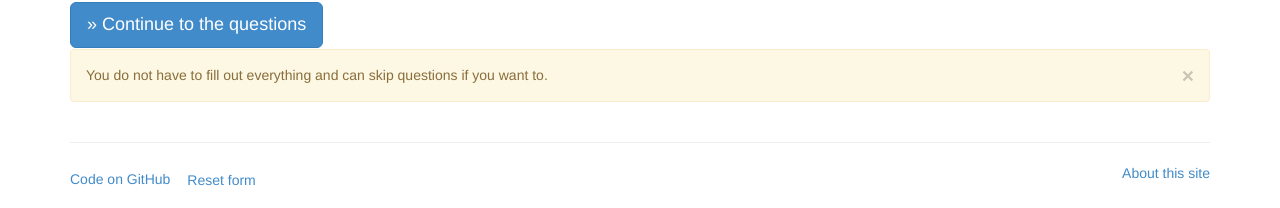
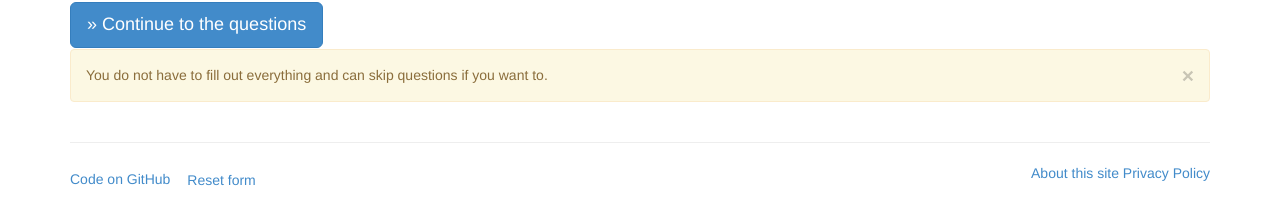
Before and after one commit to okfde/eucopyright, a Jekyll site: the page built from index.html, in a window 1280 px wide. Shown: the part 802-1010 px from the top of the page. Built offline with Jekyll 4.4.1, drawn with Linux system fonts in a browser that asks for light colours; comment, search, counter and statistics services are not loaded.

Commit message:
Add Privacy Policy Link to footer

```diff
--- a/_includes/footer.html
+++ b/_includes/footer.html
@@ -10,6 +10,9 @@
         <a href="http://fixcopyright.eu/about-us/">
           About this site
         </a>
+        <a href="http://fixcopyright.eu/privacy-policy/">
+          Privacy Policy
+        </a>
       </div>
     </div>
   </div>
```
